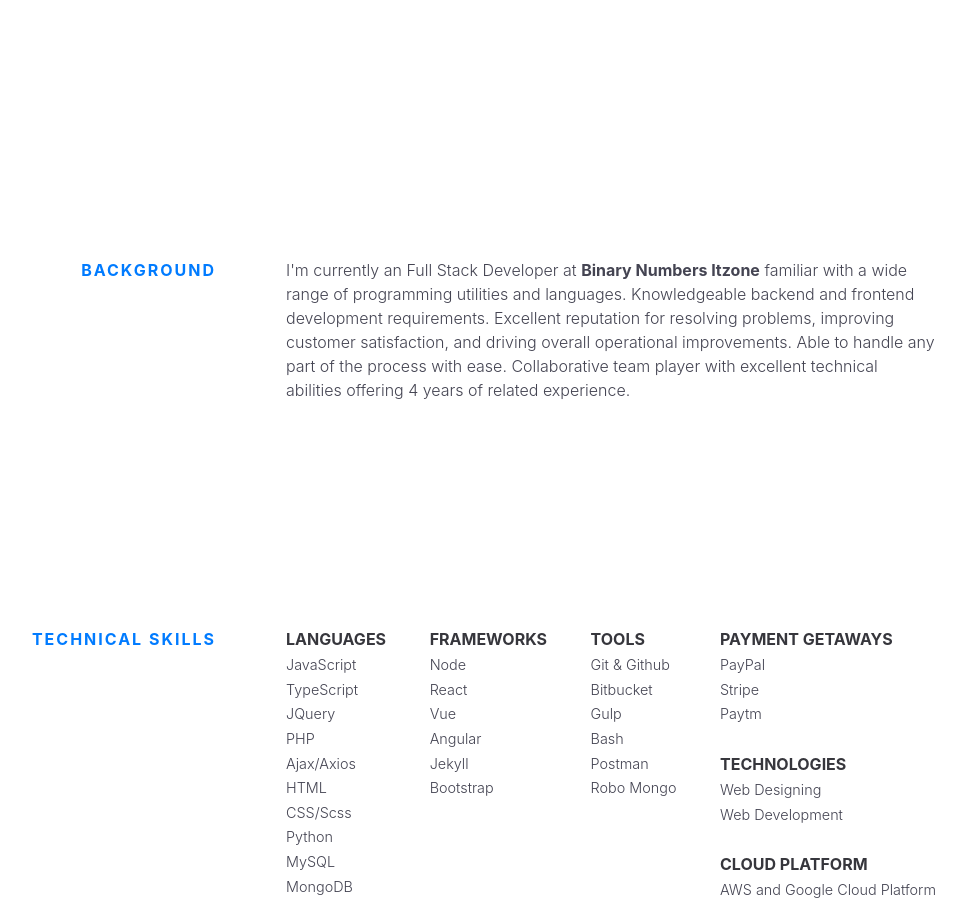
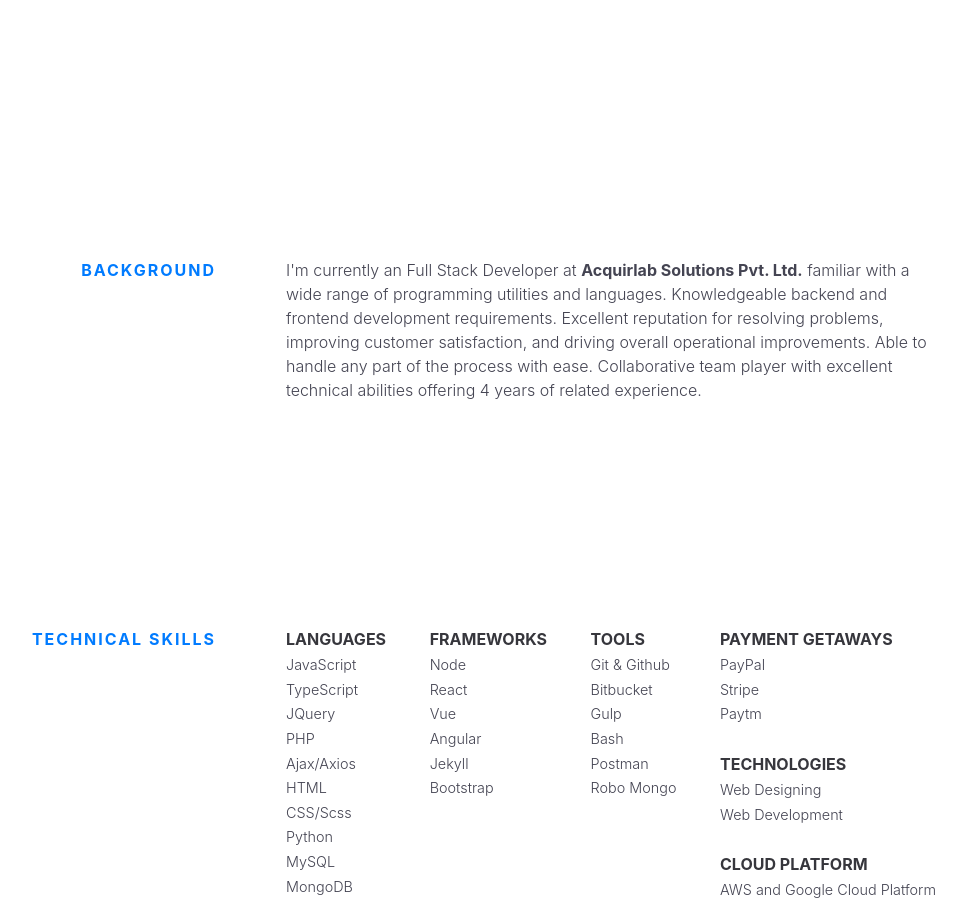
Before and after one commit to peerzadesaif/myportfolio-v1, a Jekyll site: the page built from index.html, in a window 1280 px wide and 900 px high, scrolled down 838 px. Shown: the whole window, without its empty margins (164-1130 px from the left). Built offline with Jekyll 4.4.1, drawn with Linux system fonts in a browser that asks for light colours; nearby versions of some CDN libraries; some of the changed text lies outside the part shown.

```diff
--- a/_data/backgroud.yml
+++ b/_data/backgroud.yml
@@ -1,3 +1,3 @@
 current: "Full Stack Developer"
-currentAt: "Binary Numbers Itzone"
+currentAt: "Acquirlab Solutions Pvt. Ltd."
 currentAtLink: "https://binarynumbers.io"
--- a/_data/experience.yml
+++ b/_data/experience.yml
@@ -3,7 +3,7 @@
   time: OCT 2020 - Present
   position: Senior Full Stack Developer
 
-- company: Binary Numbers
+- company: Binary Numbers ItZone LLP.
   url: https://binarynumbers.io/
   time: OCT 2017 - OCT 2020
   position: Full Stack Developer
```
Also changed, not shown: 2 other files.
